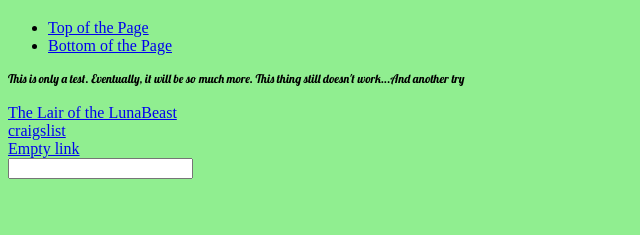
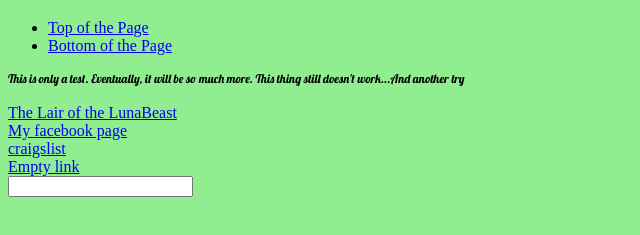
Before and after one commit to nkhthe2nd/nattlife, a plain HTML site: page index.html in a window 1280 px wide. Shown: the part 61-296 px from the top of the page, without its empty margins (0-640 px from the left). Drawn offline with Linux system fonts and the light colour scheme.

Commit message:
Added link, button

```diff
--- a/index.html
+++ b/index.html
@@ -32,6 +32,8 @@ This is only a test. Eventually, it will be so much more. This thing still doesn
 
 <a href="https://www.facebook.com/mami.kagohashi">The Lair of the LunaBeast</a>
 <br>
+<a href="https://www.facebook.com/natt.holman">My facebook page</a>
+<br>
 <a href="https://www.craigslist.com">craigslist</a>
 <br>
 <a href="#">Empty link</a>
```
